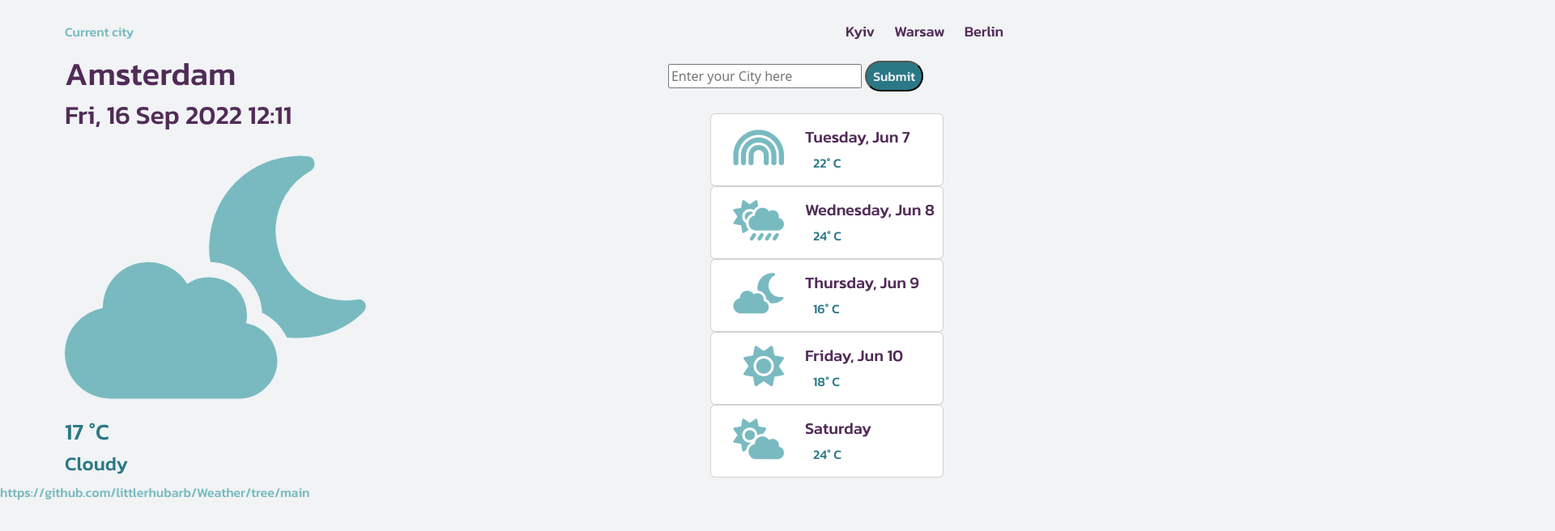
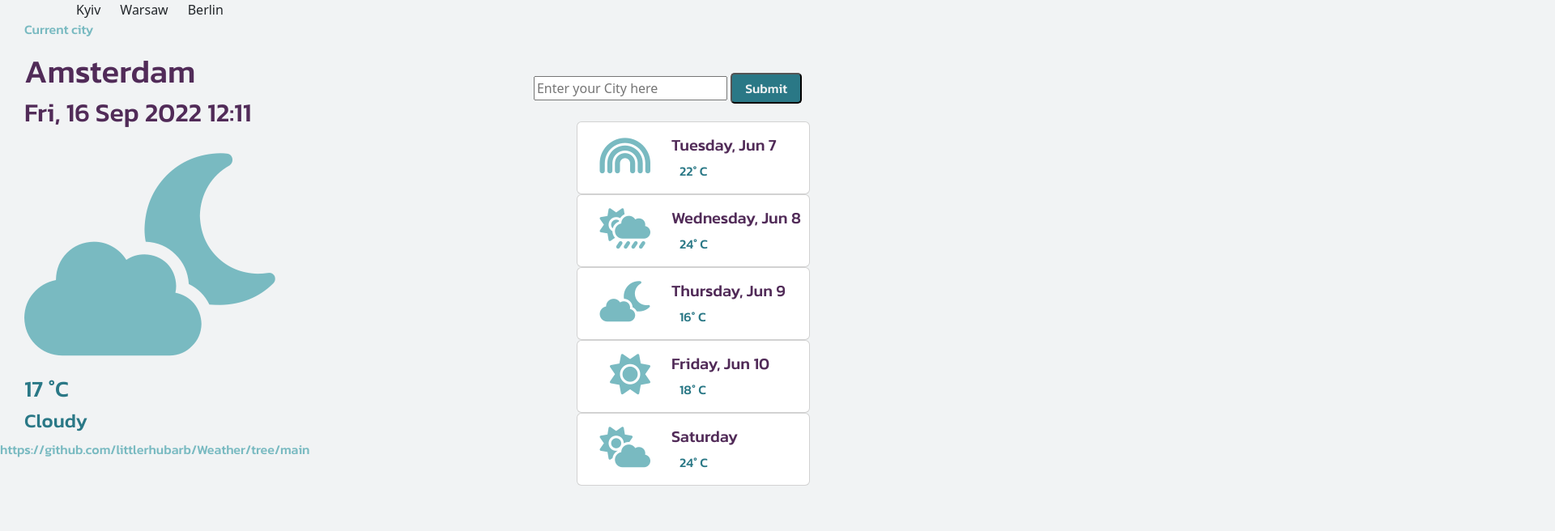
Before and after one commit to littlerhubarb/Weather, a website built with Parcel: page index.html in a window 1280 px wide. Shown: the top 656 px of the page at 81% size, 1920 px wide, since content can reach past the window. Built offline with nearby package versions, Linux system fonts and the light colour scheme.

Commit message:
Update styles.css

```diff
--- a/src/styles.css
+++ b/src/styles.css
@@ -1,41 +1,48 @@
+weatherApp{
+  margin:30px auto;
+  padding: 10px;
+  border: 1px solid blue;
+  border-radius: 5px;
+  max-width: 800px;
+}
+
+li {
+  list-style: none;
+}
+
+.github{
+  text-align: center;
+  margin: 0 auto;
+}
+
 .current-city {
   position: relative;
-  left: 80px;
+  left: 30px;
 }
 
 .cloud-icon {
-  font-size: 300px;
+  font-size: 250px;
   color: #79bac1;
-}
-
-.cities {
-  position: relative;
-  left: 950px;
-  top: 25px;
-  color: #512b58;
-  font-family: "Kanit", sans-serif;
-  font-weight: 500;
-  font-size: 18px;
 }
 
 .searchbar {
   position: absolute;
-  right: 140px;
-  top: 75px;
+  right: 290px;
+  top: 90px;
 }
 
 .search-button {
   background: #2a7886;
   color: #f1f3f4;
-  border-radius: 25px;
-  padding: 5px 8px 5px 8px;
+  border-radius: 5px;
+  padding: 5px 16px 5px 16px;
   font-family: "Kanit", sans-serif;
 }
 
 .weekdays {
   position: absolute;
-  right: 115px;
-  top: 140px;
+  right: 280px;
+  top: 150px;
 }
 
 .day {
```
